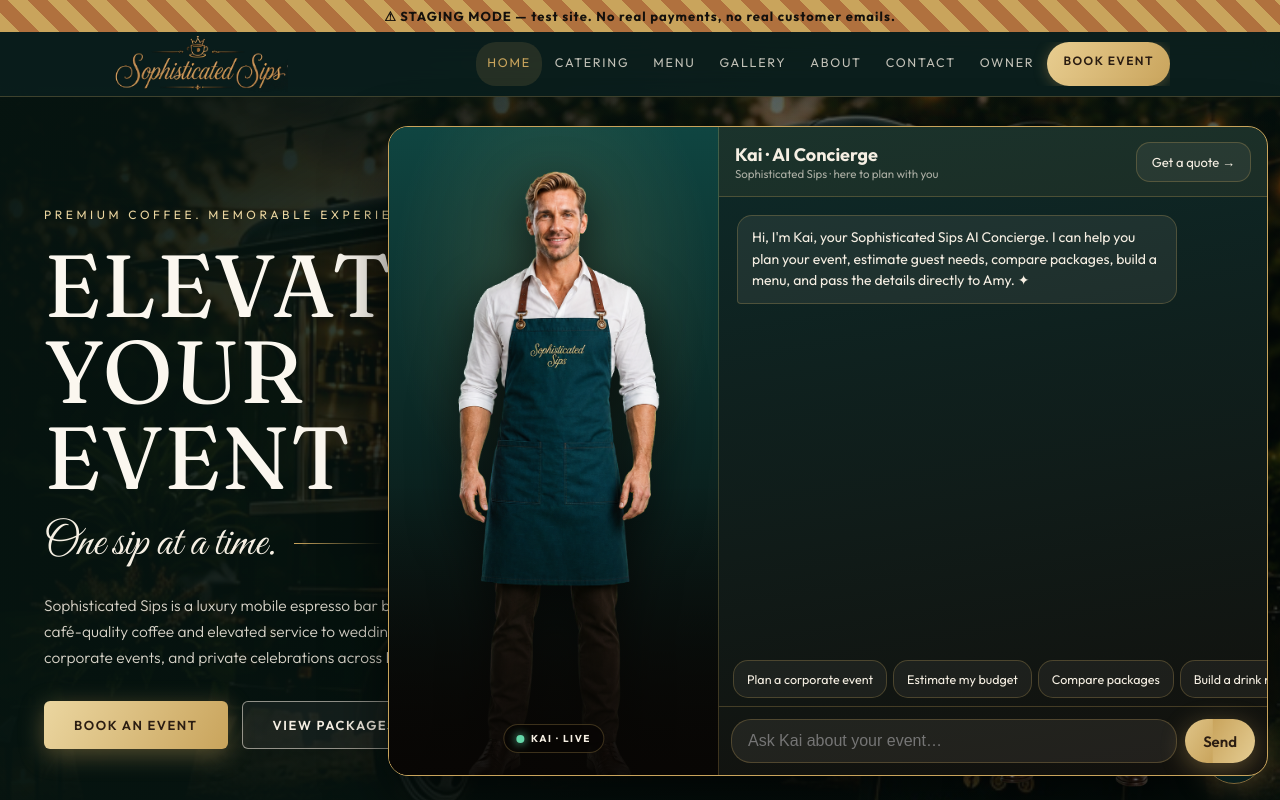
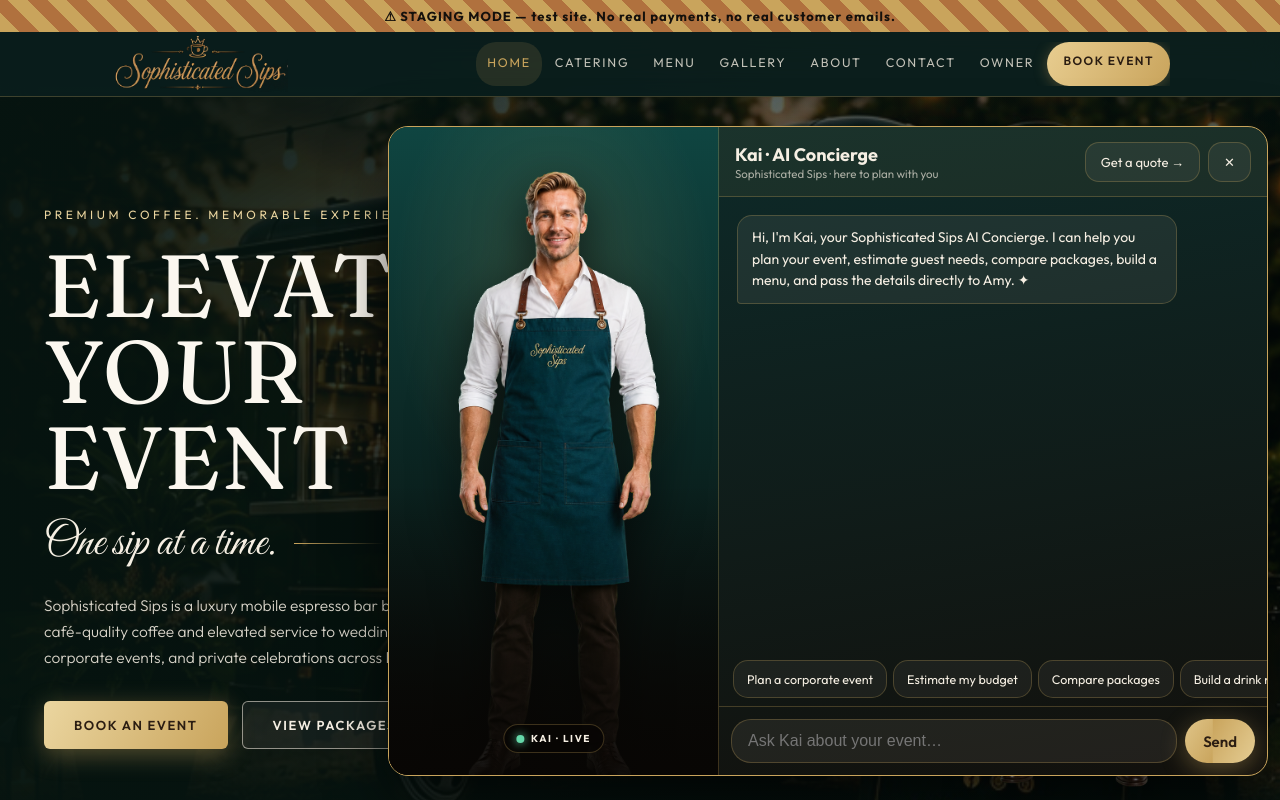
Before and after one commit to Vanguard-Global-Logistics/Sophisticated-Sips-WEBSITE, a Next.js app: page / in a window 1280 px wide. Both pictures are taken after a click on the button "Talk to Kai". Shown: the top 800 px of the page. Built offline with nearby package versions, Linux system fonts and the light colour scheme; no server answers; the database is empty.

Commit message:
fix: remove duplicate floating Kai launcher

```diff
--- a/src/components/ai/Concierge.tsx
+++ b/src/components/ai/Concierge.tsx
@@ -86,12 +86,6 @@ export default function Concierge() {
 
   return (
     <>
-      <button className="fab" onClick={() => setOpen(!open)}
-        aria-label={open ? "Close Kai AI Concierge" : "Open Kai AI Concierge"} aria-expanded={open}>
-        {open
-          ? <span className="kai-x">✕</span>
-          : <Image src="/brand/kai-ai-assistant.png" alt="" width={864} height={1821} sizes="60px" />}
-      </button>
       {open && (
         <div className="chat kai-window" role="dialog" aria-label="Kai AI Concierge">
           <div className="kai-portrait-window">
@@ -110,7 +104,10 @@ export default function Concierge() {
                 <b style={{ fontSize: 18 }}>Kai · AI Concierge</b>
                 <div style={{ fontSize: 11.5, opacity: 0.65 }}>Sophisticated Sips · here to plan with you</div>
               </div>
-              <button className="mini-btn" onClick={() => { setOpen(false); router.push("/book"); }}>Get a quote →</button>
+              <div style={{ display: "flex", gap: 8, alignItems: "center" }}>
+                <button className="mini-btn" onClick={() => { setOpen(false); router.push("/book"); }}>Get a quote →</button>
+                <button className="mini-btn" onClick={() => setOpen(false)} aria-label="Close Kai AI Concierge">✕</button>
+              </div>
             </div>
             <div className="chat-body" ref={bodyRef} aria-live="polite">
               {msgs.map((m, i) => (
```
